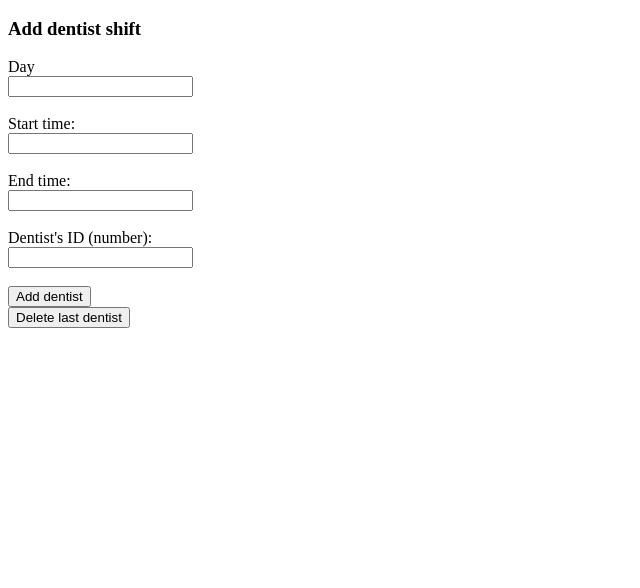
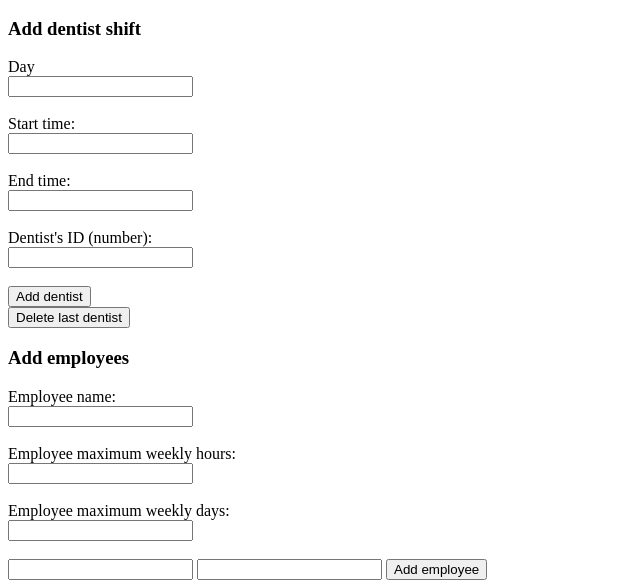
Before and after one commit to LHowe-a11y/rostering-app, a Flask app: page /tool in a window 1280 px wide. Shown: the part 225-813 px from the top of the page, without its empty margins (0-640 px from the left). Before the commit the page ends 553 px from the top, so only its background shows below. Run offline with Flask 3, Linux system fonts and the light colour scheme; a user stored in the database is signed in.

Commit message:
Changed dentist sub mit button name, now all buttons have submit name so that the program can use one if elif elif statement to determine which buttonhas been pressed and hence which action to take. Also working on creating the inputs for adding an employee to the employee list.

```diff
--- a/app.py
+++ b/app.py
@@ -153,7 +153,7 @@ def tool():
     # if request.method == "POST":
     # TODO get the actual inputs from the web page
     if request.method == "POST":
-        if request.form["dentist_submit"] == "Add dentist":
+        if request.form["submit"] == "Add dentist":
             user_id = session.get("id")
             json_old_dentists = manager.fetch_in_progress_dentists(user_id)  # type: ignore
             if json_old_dentists is None:
@@ -171,7 +171,7 @@ def tool():
             if json_old_dentists is None:
                 manager.new_in_progress(user_id)  # type: ignore
             manager.update_in_progress_dentists(user_id, json_dentists)  # type: ignore
-        elif request.form["dentist_submit"] == "Delete last dentist":
+        elif request.form["submit"] == "Delete last dentist":
             user_id = session.get("id")
             json_old_dentists = manager.fetch_in_progress_dentists(user_id)  # type: ignore
             if json_old_dentists is not None:
--- a/templates/roster.html
+++ b/templates/roster.html
@@ -26,7 +26,8 @@
             {% endfor %}
         </table>
     </section>
-    <section id="Input for roster generation">
+    <section id="Input for roster generation" style="display: flex; flex-direction: column;">
+        <div>
             <h3>Add dentist shift</h3>
             <form action="/tool" method="post">
                 <label for="day_input">Day</label><br>
@@ -37,10 +38,27 @@
                 <input type="text" id="end_time_input" name="end"><br><br>
                 <label for="id_input">Dentist's ID (number):</label><br>
                 <input type="number" id="id_input" name="id"><br><br>
-            <input type="submit" value="Add dentist" name="dentist_submit">
+                <input type="submit" value="Add dentist" name="submit">
             </form>
             <form action="/tool" method="post">
-            <input type="submit" value="Delete last dentist" name="dentist_submit">
+                <input type="submit" value="Delete last dentist" name="submit">
             </form>
+        </div>
+        <div>
+            <h3>Add employees</h3>
+            <form action="/tool" method="post">
+                <label for="name_input">Employee name:</label><br>
+                <input type="text" id="name_input" name="name"><br><br>
+                <label for="max_hours_input">Employee maximum weekly hours:</label><br>
+                <input type="number" id="max_hours_input" name="max_hours"><br><br>
+                <label for="max_days_input">Employee maximum weekly days:</label><br>
+                <input type="number" id="max_days_input" name="max_days"><br><br>
+                <!-- Available days input here, maybe a selection checklist would work -->
+                <input type="text">
+                <!-- Available roles input here, unsure how to do assistant for each dentist -->
+                <input type="text">
+                <input type="submit" value="Add employee" name="submit">
+            </form>
+        </div>
     </section>
 </html>
```
Lines whose indentation alone changed are shown as unchanged.
